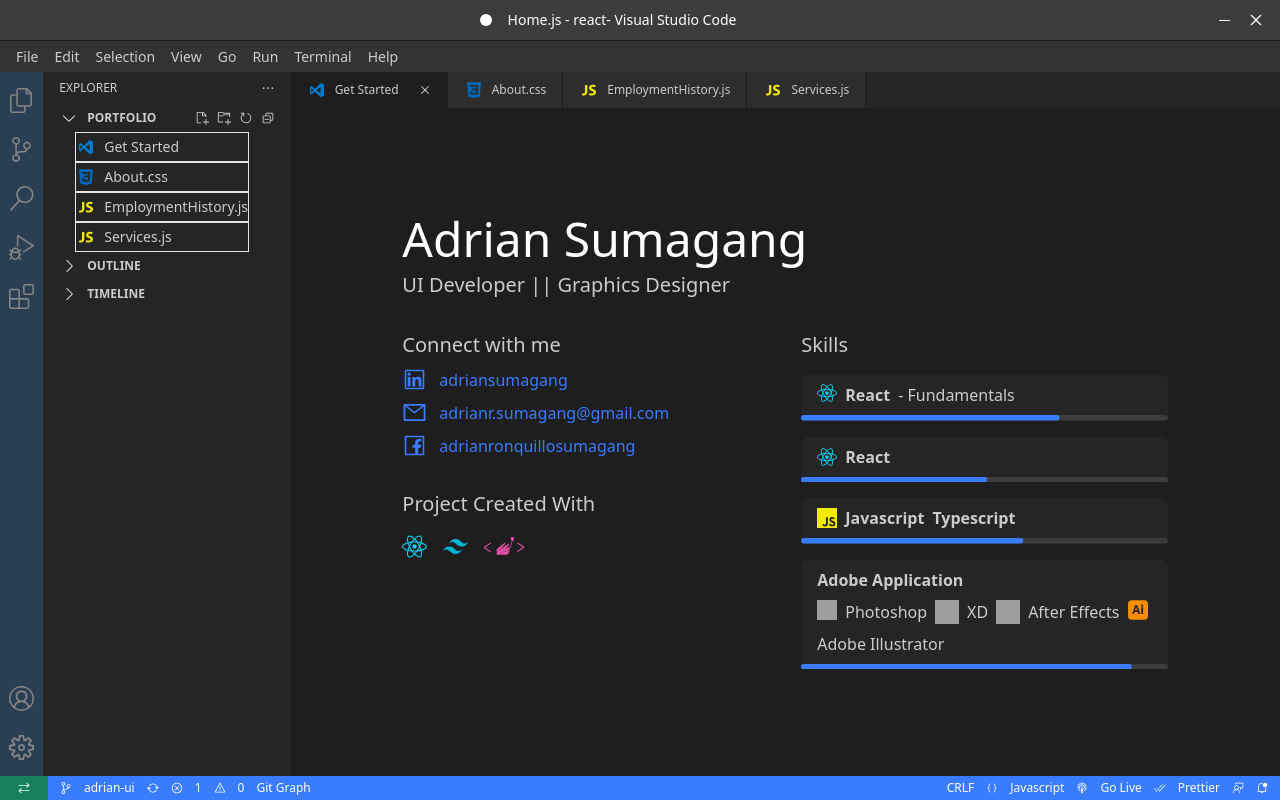
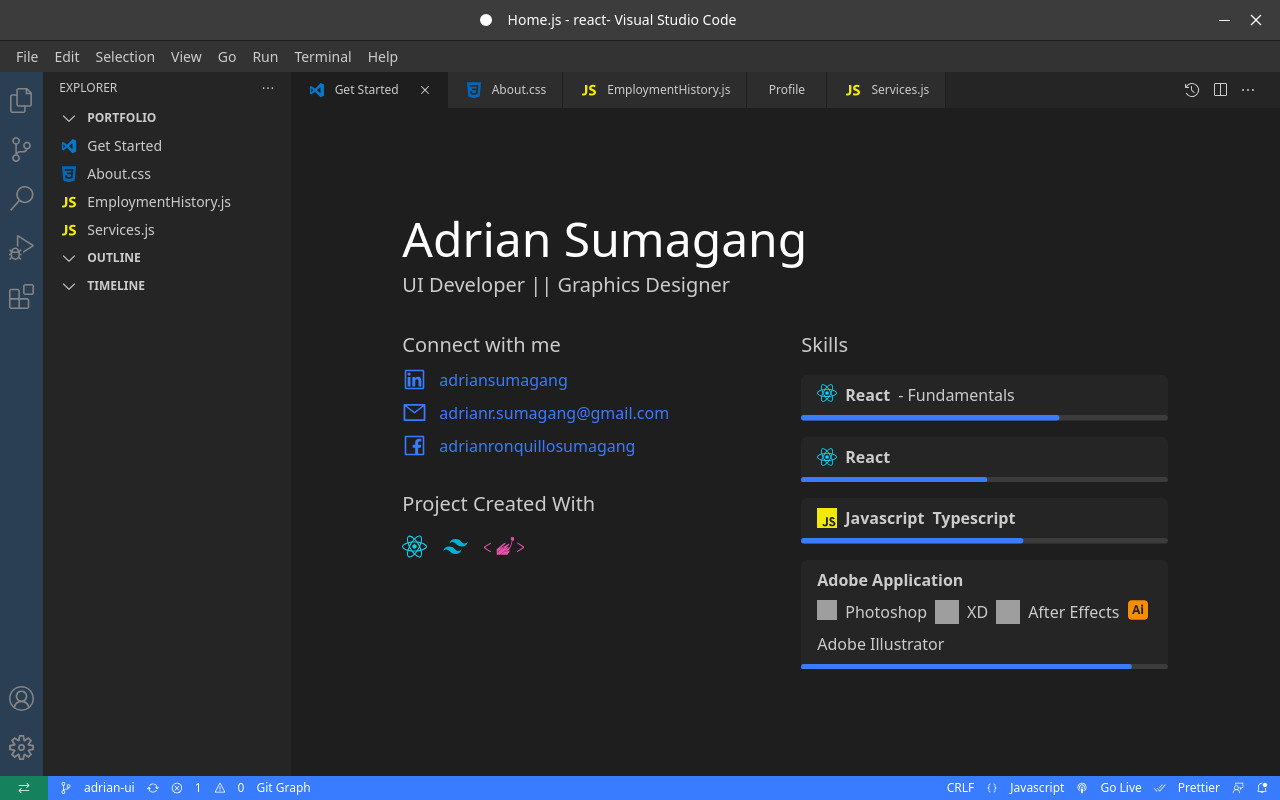
Before and after one commit to asumagang07/react, a React (Create React App) app: page / in a window 1280 px wide. Built offline with nearby package versions, Linux system fonts and the light colour scheme; grey boxes are pictures that could not be loaded.

Commit message:
EN: add profile page.

```diff
--- a/src/components/DraggableTabs.js
+++ b/src/components/DraggableTabs.js
@@ -1,7 +1,10 @@
 import React, { useState } from "react";
-import { DiJavascript1, DiCss3 } from "react-icons/di";
-import { VscChromeClose } from "react-icons/vsc";
-import { DiVisualstudio } from "react-icons/di";
+import {
+  VscChromeClose,
+  VscEllipsis,
+  VscSplitHorizontal,
+  VscHistory,
+} from "react-icons/vsc";
 import { DragDropContext, Droppable, Draggable } from "react-beautiful-dnd";
 import cn from "classnames";
 import EmploymentHistory from "../pages/EmploymentHistory";
@@ -9,30 +12,7 @@ import Services from "../pages/Services";
 import Profile from "../pages/Profile";
 import GetStarted from "../pages/GetStarted";
 
-const tabs = [
-  {
-    id: "getStarted",
-    title: "Get Started",
-    icon: <DiVisualstudio size={20} color={"#007acc"} />,
-  },
-  {
-    id: "about",
-    title: "About.css",
-    icon: <DiCss3 size={20} color={"#0066b8"} />,
-  },
-  {
-    id: "employment",
-    title: "EmploymentHistory.js",
-    icon: <DiJavascript1 size={20} color="#f2eb00" />,
-  },
-  {
-    id: "services",
-    title: "Services.js",
-    icon: <DiJavascript1 size={20} color="#f2eb00" />,
-  },
-];
-
-function DraggableTabs() {
+function DraggableTabs({ tabs }) {
   const [active, setActive] = useState("getStarted");
   const [draggedTabs, setDraggedTabs] = useState(tabs);
 
@@ -61,6 +41,14 @@ function DraggableTabs() {
   return (
     <div className="relative flex flex-col w-full">
       <div
+        className="fixed z-10 top-[4.5rem] right-0 pr-6 h-[36px] min-w-[3rem]
+      flex items-center gap-3 text-grayText"
+      >
+        <VscHistory />
+        <VscSplitHorizontal />
+        <VscEllipsis />
+      </div>
+      <div
         className=" flex sticky top-0
        bg-default-400 "
       >
@@ -78,13 +66,11 @@ function DraggableTabs() {
                       {(provided, snapshot) => (
                         <li
                           className={cn(
-                            "flex py-2 px-4 items-center gap-2  border-r border-default-600 text-xs text-grayText",
+                            "flex py-2 px-4 items-center justify-center gap-2 min-w-[5rem]  border-r border-default-600 text-xs text-grayText",
                             snapshot.isDragging
                               ? "drop-shadow-lg opacity-50"
                               : "",
-                            active === id
-                              ? "bg-default-600"
-                              : "bg-default-200"
+                            active === id ? "bg-default-600" : "bg-default-200"
                           )}
                           onClick={() => {
                             handleActive(id);
@@ -93,7 +79,9 @@ function DraggableTabs() {
                           {...provided.draggableProps}
                           {...provided.dragHandleProps}
                         >
-                          <div className="characters-thumb">{icon}</div>
+                          {icon && (
+                            <div className="characters-thumb">{icon}</div>
+                          )}
                           {title}
                           {active === id && (
                             <div
@@ -117,7 +105,7 @@ function DraggableTabs() {
       {/* //////////////////////////////////// */}
       {active === "employment" ? (
         <EmploymentHistory />
-      ) : active === "about" ? (
+      ) : active === "profile" ? (
         <Profile />
       ) : active === "getStarted" ? (
         <GetStarted />
--- a/src/components/List.js
+++ b/src/components/List.js
@@ -25,15 +25,15 @@ const listitems = [
 ];
 
 function List() {
-  console.log(listitems, "@@@@@@@@@@@@");
 
   return (
-    <div className="flex flex-col pl-4">
+    <div className="flex flex-col w-full">
       {listitems?.map((item) => {
         return (
           <div
             key={item.id}
-            className="flex gap-2 py-1 border items-center text-sm"
+            className="flex gap-2 py-1 px-4 hover:bg-default-200 items-center text-sm"
+            onClick={() => console.log('selected', item.title)}
           >
             {item.icon} {item.title}
           </div>
--- a/src/pages/Home.js
+++ b/src/pages/Home.js
@@ -1,4 +1,4 @@
-import React from "react";
+import React, { useState } from "react";
 import Footer from "../components/Footer";
 import Header from "../components/Header";
 import MainDiv from "../components/MainDiv";
@@ -7,8 +7,11 @@ import ActivityBar from "../components/ActivityBar";
 import Sidebar from "../components/Sidebar";
 import RouterPage from "./RouterPage";
 import DraggableTabs from "../components/DraggableTabs";
+import {tabs} from "../utils/tabs";
 
 function Home() {
+  const [newTabs, setTabs] = useState(tabs);
+
   return (
     <div className="flex flex-col">
       <Header />
@@ -17,7 +20,7 @@ function Home() {
         <ActivityBar />
         <Sidebar />
         <RouterPage>
-          <DraggableTabs />
+          <DraggableTabs tabs={tabs}/>
         </RouterPage>
       </MainDiv>
       <Footer />
--- a/src/pages/Profile.js
+++ b/src/pages/Profile.js
@@ -1,12 +1,21 @@
-import React from 'react'
-import Numberline from '../components/Numberline'
+import React from "react";
+import SearchField from "../reusesableComponents/SearchField";
 
 function Profile() {
   return (
-    <div className='flex w-full h-[1000px] text-primary-text p-4 bg-secondary-400'>
-      <Numberline  number={40} />
+    <div className="relative flex flex-col w-full min-h-[1000px] text-primary-text p-4 bg-secondary-400 px-40">
+      <div className="flex flex-col sticky top-14">
+        <SearchField placeholder={"Search Profile"} />
+        <div className="flex items-center justify-between border-b border-default-200 pt-2">
+          <div className="flex text-grayText">
+            <button className="py-1 px-2 border-b border-default-light">User</button>
+            <button className="py-1 px-2 border-b border-default-light">Workspace</button>
+          </div>
+          <button className="p-1 my-1 bg-blueText">Turn on Profile Sync</button>
+        </div>
+      </div>
     </div>
-  )
+  );
 }
 
-export default Profile
+export default Profile;
--- a/src/reusesableComponents/CollapsibleTab.js
+++ b/src/reusesableComponents/CollapsibleTab.js
@@ -1,12 +1,23 @@
-import React from "react";
+import React, { useState } from "react";
 import Collapsible from "react-collapsible";
 import cn from "classnames";
 import { VscChevronDown, VscChevronRight } from "react-icons/vsc";
 
 function CollapsibleTab(props) {
   const triggerStyle = cn(
-    "flex items-center justify-between gap-2 w-full hover:bg-default-200 py-1 px-4 text-xs font-semibold"
+    "flex group items-center justify-between gap-2 w-full hover:bg-default-200 py-1 px-4 text-xs font-semibold"
   );
+
+  const [isCollapsed, setCollapsed] = useState(false);
+
+  const handleCollapse = () => {
+    setCollapsed(false);
+    console.log(isCollapsed);
+  };
+  const handleCollapse2 = () => {
+    setCollapsed(true);
+    console.log(isCollapsed);
+  };
 
   return (
     <div className="flex flex-col w-full">
@@ -16,17 +27,19 @@ function CollapsibleTab(props) {
             open={item.is_open}
             key={item.id}
             transitionTime={200}
+            onOpening={handleCollapse}
+            onClosing={handleCollapse2}
             trigger={
               <div className={triggerStyle}>
                 <div className="flex items-center gap-2">
-                  {item.is_open ? (
+                  {!isCollapsed ? (
                     <VscChevronDown size={20} />
                   ) : (
                     <VscChevronRight size={20} />
                   )}
                   {item.trigger}
                 </div>
-                <div className="flex items-center gap-2">
+                <div className=" items-center gap-2 hidden group-hover:flex">
                   {item.rightActions?.map((action) => {
                     return (
                       <div className="text-sm" key={action.id}>
@@ -38,7 +51,7 @@ function CollapsibleTab(props) {
               </div>
             }
           >
-            <div className="flex items-center gap-2 px-4 hover:bg-default-200">
+            <div className="flex items-center gap-2" >
               {item.icon} {item.content}
             </div>
           </Collapsible>
--- /dev/null
+++ b/src/reusesableComponents/SearchField.js
@@ -0,0 +1,53 @@
+import React, { useContext, useState } from "react";
+import { ThemeContext } from "../context/ThemeContext";
+import { VscFilter, VscClearAll } from "react-icons/vsc";
+import Tooltip from "./Tooltip";
+
+function SearchField(props) {
+  const {
+    theme: { searchFieldStyles },
+  } = useContext(ThemeContext);
+
+  const [inputValue, setInputValue] = useState("");
+
+  // Input Field handler
+  const handleUserInput = (e) => {
+    setInputValue(e.target.value);
+  };
+
+  // Reset Input Field handler
+  const resetInputField = () => {
+    setInputValue("");
+  };
+
+  return (
+    <div className={searchFieldStyles.rootCls}>
+      <input
+        placeholder={props.placeholder}
+        className={searchFieldStyles.inputCls}
+        value={inputValue}
+        onChange={handleUserInput}
+      />
+      <div className="flex gap-2 items-center">
+        <Tooltip
+          trigger={
+            <div onClick={resetInputField}>
+              <VscClearAll size={15} />
+            </div>
+          }
+          content={"Clear Profile Search Input"}
+        />
+        <Tooltip
+          trigger={
+            <div>
+              <VscFilter size={15} />
+            </div>
+          }
+          content={"Filter Profile"}
+        />
+      </div>
+    </div>
+  );
+}
+
+export default SearchField;
--- a/src/themes/default/index.js
+++ b/src/themes/default/index.js
@@ -1,2 +1,3 @@
 export { footerStyles } from "./footerStyles";
 export { activityBarStyles } from "./activityBarStyles";
+export { searchFieldStyles } from "./searchFieldStyles";
--- /dev/null
+++ b/src/themes/default/searchFieldStyles.js
@@ -0,0 +1,5 @@
+export const searchFieldStyles = {
+  rootCls:
+    "flex items-center border border-default-light w-full h-7 bg-default-100 focus-within:border-blueText text-grayText p-1 text-sm",
+    inputCls: 'border-none w-full bg-transparent focus:outline-none p-1 '
+};
--- /dev/null
+++ b/src/utils/tabs.js
@@ -0,0 +1,30 @@
+import { DiJavascript1, DiCss3 } from "react-icons/di";
+import { VscChromeClose,VscEllipsis,VscSplitHorizontal,VscHistory } from "react-icons/vsc";
+import { DiVisualstudio } from "react-icons/di";
+
+export const tabs = [
+  {
+    id: "getStarted",
+    title: "Get Started",
+    icon: <DiVisualstudio size={20} color={"#007acc"} />,
+  },
+  {
+    id: "about",
+    title: "About.css",
+    icon: <DiCss3 size={20} color={"#0066b8"} />,
+  },
+  {
+    id: "employment",
+    title: "EmploymentHistory.js",
+    icon: <DiJavascript1 size={20} color="#f2eb00" />,
+  },
+  {
+    id: "profile",
+    title: "Profile",
+  },
+  {
+    id: "services",
+    title: "Services.js",
+    icon: <DiJavascript1 size={20} color="#f2eb00" />,
+  },
+];
```
Also changed, not shown: src/components/Sidebar.js (+1 -33 lines).
